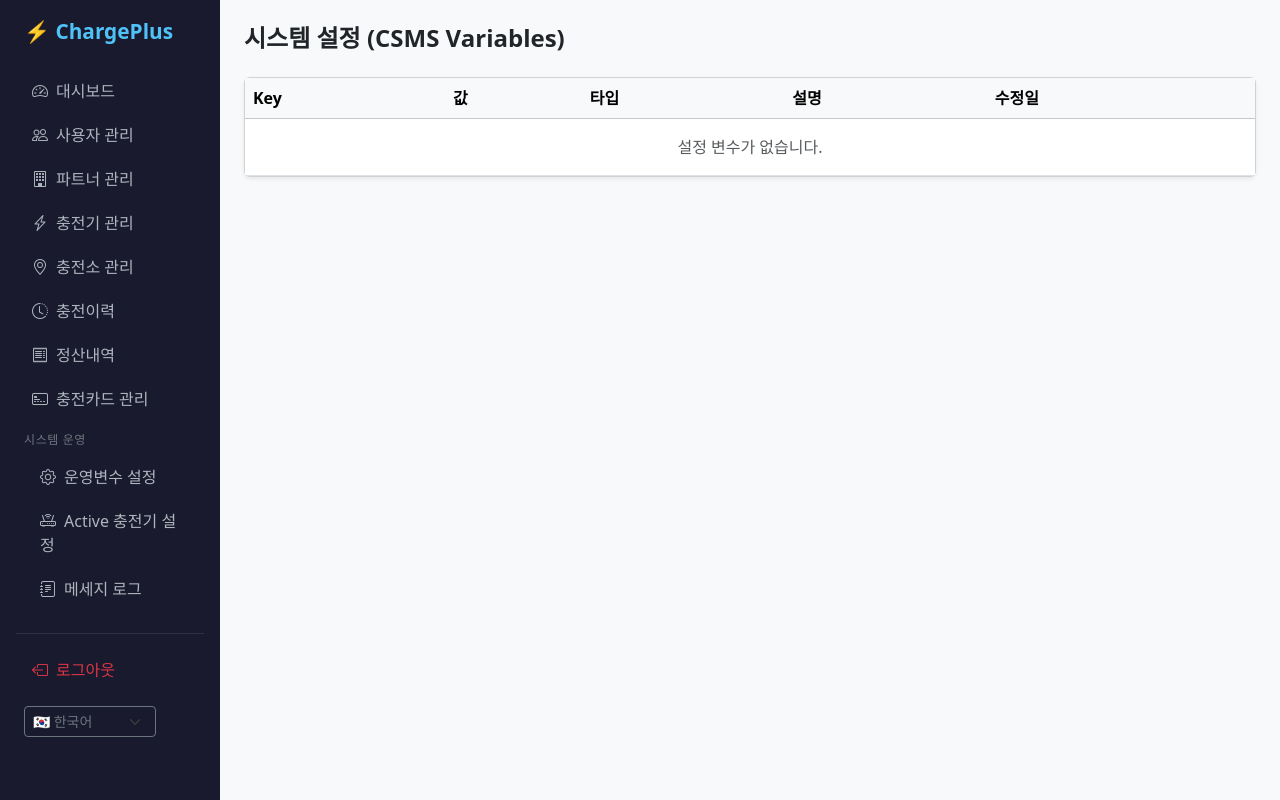
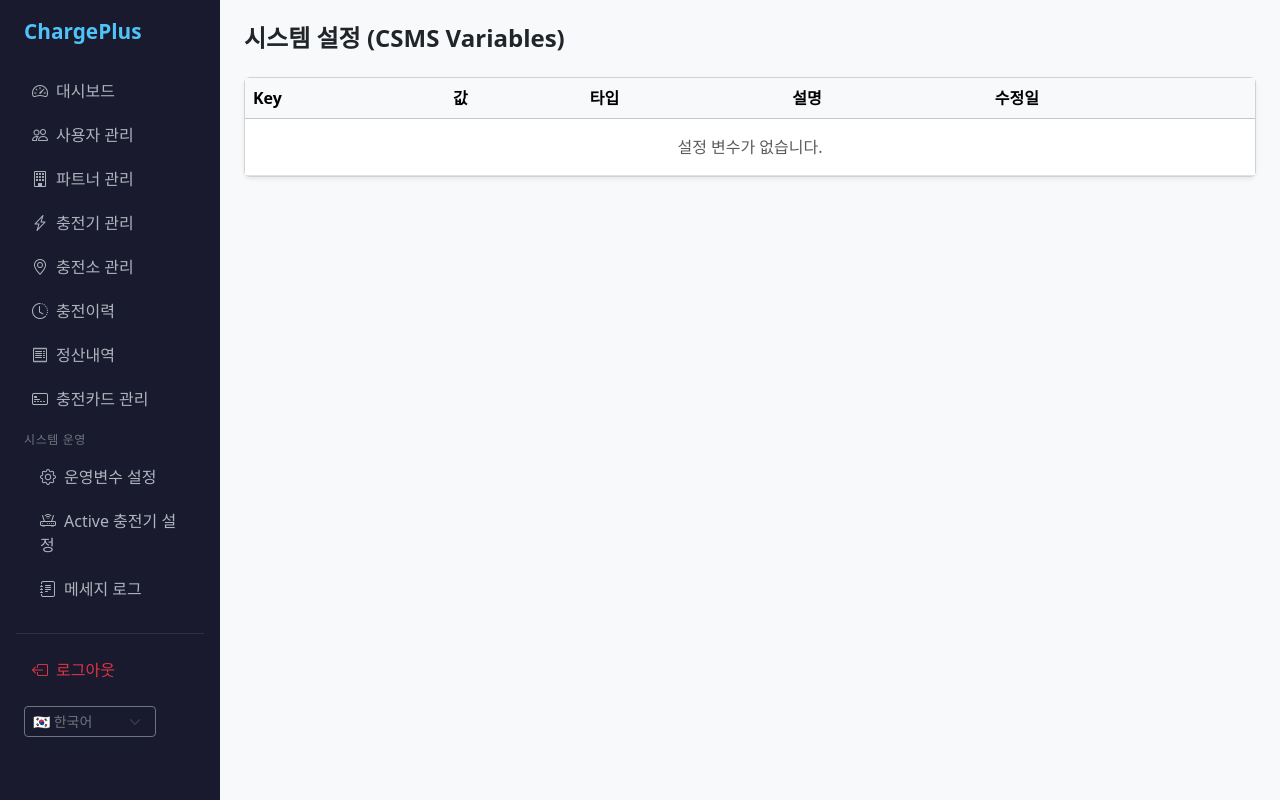
Before and after one commit to jeongsooh/chargeplus, a Django app: template backend/apps/portal/templates/portal/cs/config.html in a window 1280 px wide. Run offline with Django 5.2, Linux system fonts and the light colour scheme; the template is opened without the code that fills it, so the values that code supplies are empty.

Commit message:
style(portal): 사이드바 브랜드명에서 이모지 제거
Co-Authored-By: Claude Sonnet 4.6 <noreply@anthropic.com>

```diff
--- a/backend/apps/portal/templates/portal/base.html
+++ b/backend/apps/portal/templates/portal/base.html
@@ -19,7 +19,7 @@
 <body>
 <div class="d-flex">
   <div class="sidebar p-3" style="width:220px;min-width:220px;">
-    <div class="brand mb-4 ps-2">⚡ ChargePlus</div>
+    <div class="brand mb-4 ps-2">ChargePlus</div>
     <nav class="nav flex-column gap-1">
       {% block sidebar %}{% endblock %}
     </nav>
```
